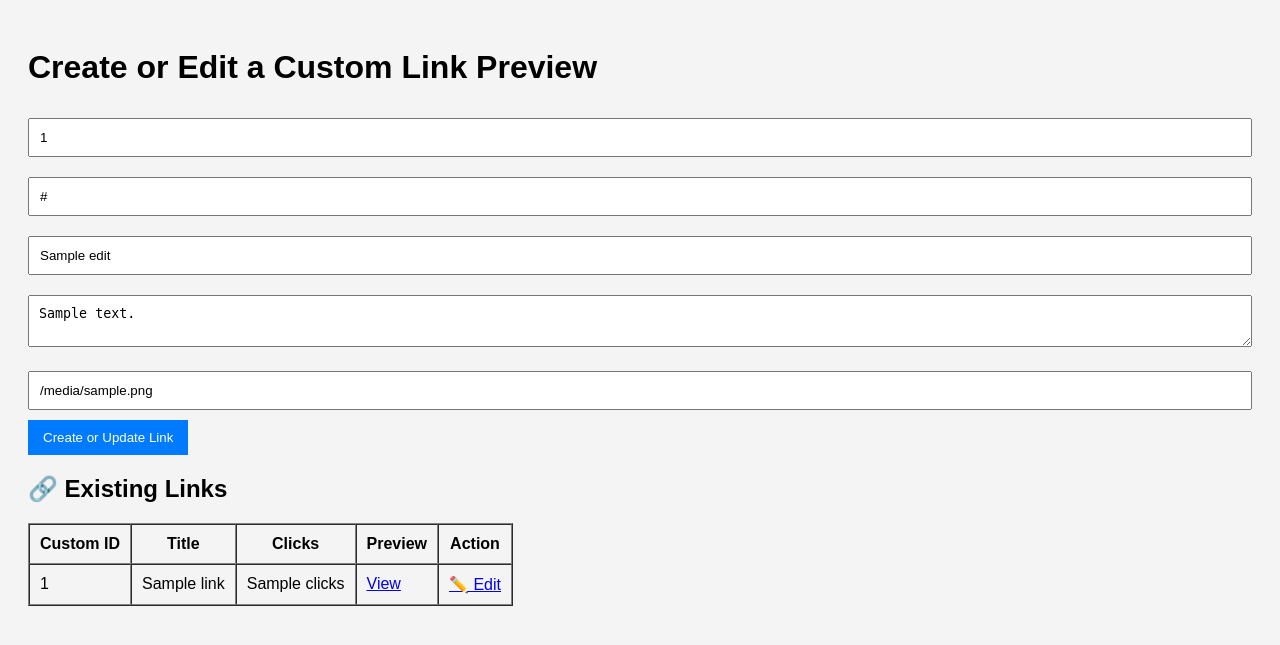
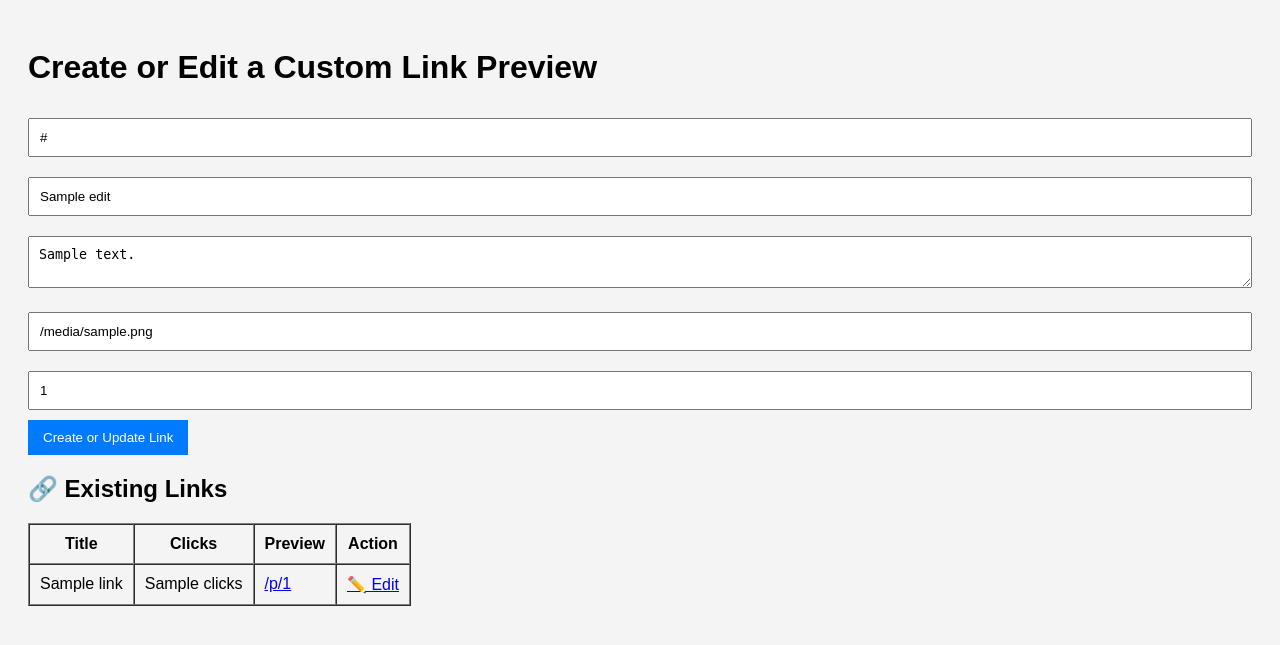
Before and after one commit to antoancms/subfeed, a Flask app: template templates/index.html in a window 1280 px wide. Shown: the top 645 px of the page. Run offline with Flask 3, Linux system fonts and the light colour scheme; the template is opened without the code that fills it: most values are stand-ins (such as "Sample title", 1, 10 or a date in 2020).

Commit message:
Update index.html

```diff
--- a/templates/index.html
+++ b/templates/index.html
@@ -8,11 +8,11 @@
 <body>
     <h1>Create or Edit a Custom Link Preview</h1>
     <form action="/create" method="POST">
-        <input type="text" name="custom_id" placeholder="Enter custom short link to create or edit" required value="{{ edit_data.custom_id if edit_data else '' }}">
         <input type="text" name="url" placeholder="Target URL" required value="{{ edit_data.url if edit_data else '' }}">
         <input type="text" name="title" placeholder="Custom Title" required value="{{ edit_data.title if edit_data else '' }}">
         <textarea name="description" placeholder="Custom Description" required>{{ edit_data.desc if edit_data else '' }}</textarea>
         <input type="text" name="image" placeholder="Thumbnail Image URL" required value="{{ edit_data.image if edit_data else '' }}">
+        <input type="text" name="custom_id" placeholder="Custom short link (optional)" value="{{ edit_data.custom_id if edit_data else '' }}">
         <button type="submit">Create or Update Link</button>
     </form>
 
@@ -20,7 +20,6 @@
         <h2>🔗 Existing Links</h2>
         <table border="1" cellpadding="10" cellspacing="0">
             <tr>
-                <th>Custom ID</th>
                 <th>Title</th>
                 <th>Clicks</th>
                 <th>Preview</th>
@@ -28,10 +27,9 @@
             </tr>
             {% for link in links %}
             <tr>
-                <td>{{ link.id }}</td>
                 <td>{{ link.title }}</td>
                 <td>{{ link.clicks }}</td>
-                <td><a href="/p/{{ link.id }}" target="_blank">View</a></td>
+                <td><a href="/p/{{ link.id }}" target="_blank">/p/{{ link.id }}</a></td>
                 <td><a href="/edit/{{ link.id }}">✏️ Edit</a></td>
             </tr>
             {% endfor %}
```
